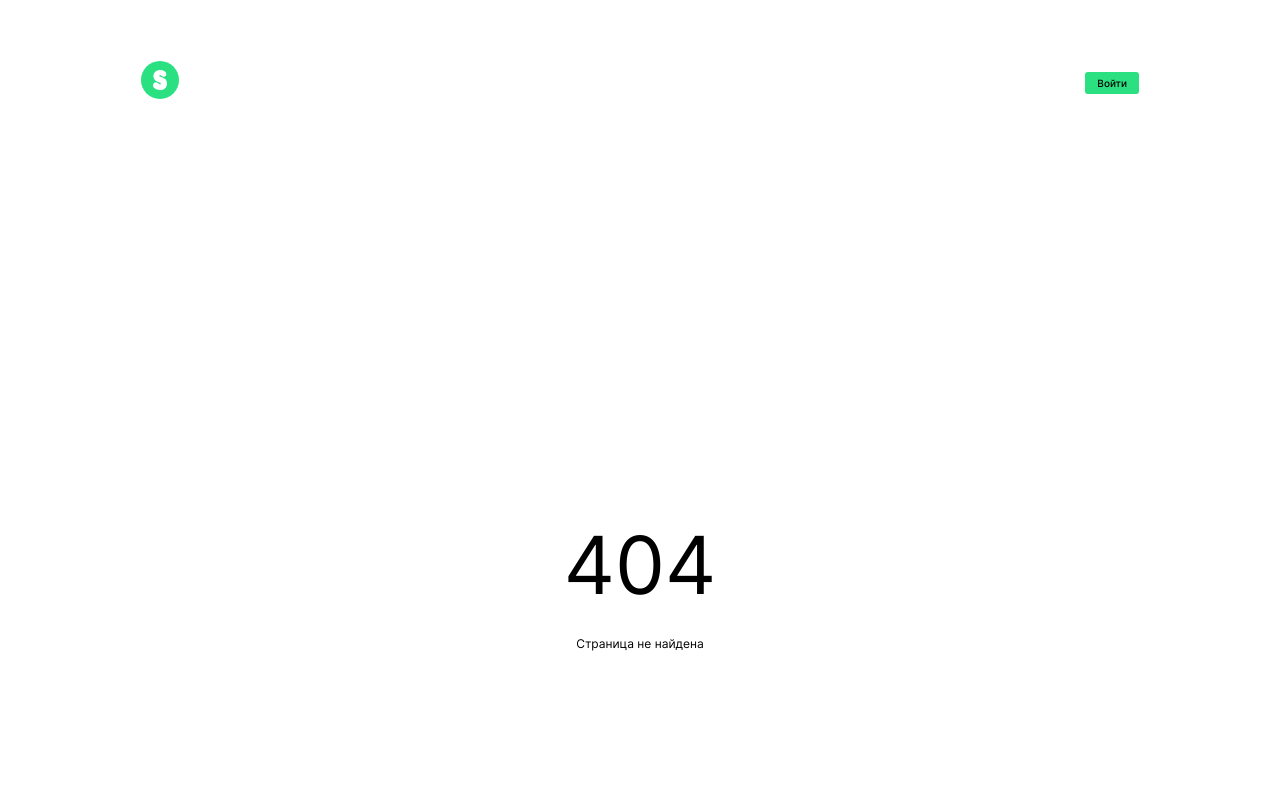
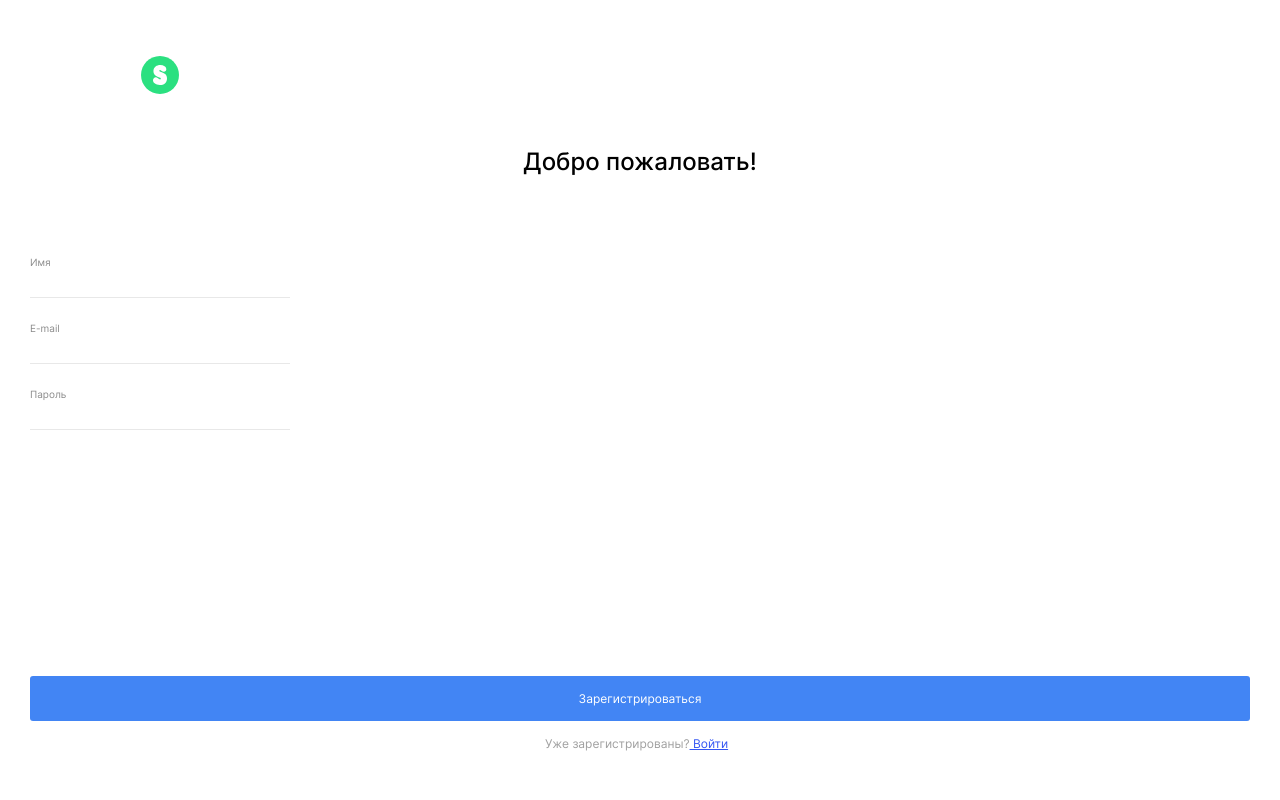
Before and after one commit to Maryk1007/movies-explorer-frontend, a React app: page /signup in a window 1280 px wide. Before the commit this address had no page. Shown: the top 800 px of the page. Built offline with nearby package versions, Linux system fonts and the light colour scheme.

Commit message:
layout register

```diff
--- a/src/components/App/App.js
+++ b/src/components/App/App.js
@@ -3,7 +3,7 @@ import { Routes, Route,useLocation } from 'react-router-dom';
 import Header from '../Header/Header';
 import Main from '../Main/Main';
 import Footer from '../Footer/Footer';
-// import Register from '../Register';
+import Register from '../Register/Register';
 // import Login from '../Login';
 // import Movies from '../Movies';
 import PageNotFound from '../PageNotFound/PageNotFound';
@@ -20,6 +20,23 @@ function App() {
   const closeNavigationMenu = () => {
     setIsNavigationMenuOpen(false);
   }
+
+  // регистрация пользователей
+  // const handleRegister = (updateRegister) => {
+  //   return auth.register(updateRegister.email, updateRegister.password)
+  //     .then(() => {
+  //       setIsInfoTooltipOpen(true);
+  //       setIsRegistrationSuccessful(true);
+  //       history.push('/signin');
+  //     })
+  //     .catch(() => {
+  //       setIsRegistrationSuccessful(false);
+  //     })
+  //     .finally(() => {
+  //       setIsInfoTooltipOpen(true);
+  //       updateRegister.onRenderLoading(false)
+  //     })
+  // }
 
   // Установить текущий год в footer
   const getYear=()=>{
@@ -38,6 +55,9 @@ function App() {
         <Route exact path="/"
           element={<Main location={pathname}/>}>
         </Route>
+        <Route path="/signup"
+          element={<Register location={pathname}/>}>
+        </Route>
         <Route exact path="*"
           element={<PageNotFound/>}>
         </Route>
--- a/src/components/Header/Header.css
+++ b/src/components/Header/Header.css
@@ -39,6 +39,10 @@
     display: flex;
 }
 
+.header__nav_disabled {
+  display: none;
+}
+
 .header__nav_item {
     margin: 0;
     padding: 0;
--- a/src/components/Header/Header.js
+++ b/src/components/Header/Header.js
@@ -4,6 +4,9 @@ import logo from '../../images/logo.svg';
 
 
 function Header({ isOpen, onClose, onClick, location }) {
+
+  const headerPromo = '/';
+
   const headerMain = [
     '/movies',
     '/saved-movies',
@@ -15,13 +18,13 @@ function Header({ isOpen, onClose, onClick, location }) {
     '/signup'
   ];
     const classNameHeader=`header ${
-      location === '/' ? 'header__promo header_active' :
+      headerPromo.includes(location) ? 'header__promo header_active' :
       headerMain.includes(location) ? 'header__main header_active' :
       headerTypeSign.includes(location) ? 'header__sign header_active' : ''
     }`;
 
     const classNameBurgerMenu=`${headerMain.includes(location) ? 'header__burger-menu' : 'header__burger-menu_disabled'}`;
-    const classNameNavigationMenu=`${headerTypeSign.includes(location) ? 'header__nav' : 'header__nav header__nav_disabled'}`;
+    const classNameNavigationMenu=`${headerPromo.includes(location) ? 'header__nav' : 'header__nav header__nav_disabled'}`;
 
     return (
     <header className={classNameHeader}>
--- /dev/null
+++ b/src/components/Register/Register.css
@@ -0,0 +1,103 @@
+.auth {
+  margin: 0 30px 30px;
+  display: flex;
+  flex-direction: column;
+  align-items: center;
+}
+
+.auth__title {
+  margin: 0;
+  margin-bottom: 80px;
+  font-weight: 500;
+  font-size: 24px;
+  line-height: 1.21;
+  text-align: center;
+}
+
+.form {
+  min-width: 100%;
+}
+
+.form__container {
+  position: relative;
+  width: 260px;
+}
+
+.form__label {
+  margin: 0;
+  font-weight: 400;
+  font-size: 10px;
+  line-height: 1.2;
+  color: #8B8B8B;
+  text-align: start;
+}
+
+.form__input {
+  margin: 0;
+  padding: 0;
+  width: 100%;
+  margin-bottom: 24px;
+  padding-bottom: 10px;
+  background-color: transparent;
+  border: none;
+  font-weight: 400;
+  font-size: 14px;
+  line-height: 1.21;
+  border-bottom: 1px solid #E8E8E8;
+}
+
+.form__input:focus-within {
+  border-bottom: 1px solid #3456F3;
+}
+
+.form__field-error {
+  position: absolute;
+  left: 0;
+  top: 46px;
+  font-weight: 400;
+  font-size: 10px;
+  line-height: 1.2;
+  color: #FF3055;
+  visibility: hidden;
+}
+
+.form__field-error_visible {
+  visibility: visible;
+}
+
+.form__button {
+  min-width: 100%;
+  height: 45px;
+  border-radius: 3px;
+  font-size: 12px;
+  line-height: 1.25;
+  margin-top: 222px;
+  margin-bottom: 15px;
+  background: #4285F4;
+  border: none;
+  align-items: center;
+  color: #FFFFFF;
+  cursor: pointer;
+  transition: opacity .3s ease-in;
+}
+
+.form__button:hover {
+  opacity: .8;
+}
+
+.auth__logintip {
+  font-weight: 400;
+  font-size: 12px;
+  line-height: 1.25;
+  text-align: center;
+  color: #A0A0A0;
+  margin: 0 7px 0 0;
+}
+
+.auth__login-link {
+  font-weight: 400;
+  font-size: 12px;
+  line-height: 1.25;
+  text-align: center;
+  color: #3456F3;
+}
--- /dev/null
+++ b/src/components/Register/Register.js
@@ -0,0 +1,95 @@
+import { useState, useCallback } from "react";
+import { NavLink } from 'react-router-dom';
+
+function Register() {
+  // const inputRef = useRef(true);
+  const [isContentSubmitButton] = useState('Зарегистрироваться');
+  const [data, setData] = useState({
+    email: '',
+    password: '',
+  });
+
+  const { email, password } = data;
+
+  const handleChange = useCallback((evt)=>{
+    const { name, value } = evt.target
+    setData(prevState=>({...prevState, [name]: value}))
+  }, [setData]);
+
+  const handleSubmit = (evt)=>{
+    evt.preventDefault();
+    // renderLoading(true);
+  }
+
+// изменение текста кнопки при отправке формы
+  // const renderLoading = (isLoading)=>{
+  //   isLoading ? setContentSubmitButton('Регистрация...') : setContentSubmitButton('Зарегистрироваться')
+  // }
+
+  // useEffect(()=>{
+  //   if(inputRef.current.value !== ''){
+  //     setData(inputRef.current.validity.valid);
+  //   }
+  // }, [inputRef.current.value])
+
+  // /** если значения введенные в поле input не валидны */
+  // const classNameSpan = `form__field-error ${!data ? 'form__field-error_visible' : ''}`
+  // const spanMessage = `${!data ? inputRef.current.validationMessage : ''}`
+
+  return (
+    <section className="auth">
+      <h2 className="auth__title">Добро пожаловать!</h2>
+      <form
+        className="form"
+        name="register"
+        onSubmit={handleSubmit}
+        noValidate>
+          <div className="form__container">
+            <p className='form__label'>Имя</p>
+            <input
+              className="form__input"
+              minLength={2}
+              maxLength={30}
+              type="text"
+              name="name"
+              id="name-input"
+              required />
+            <span className='form__field-error' id="error-email"></span>
+          </div>
+          <div className="form__container">
+            <p className='form__label'>E-mail</p>
+            <input
+              className="form__input"
+              value={email || ''}
+              onChange={handleChange}
+              type="email"
+              name="email"
+              id="email-input"
+              required />
+            <span className='form__field-error' id="error-email"></span>
+          </div>
+          <div className="form__container">
+            <p className='form__label'>Пароль</p>
+            <input
+              className="form__input"
+              value={password || ''}
+              onChange={handleChange}
+              type="password"
+              name="password"
+              id="password-input"
+              required />
+            <span className='form__field-error' id="error-email"></span>
+          </div>
+        <button
+          className="form__button"
+          type="submit"
+          name="submit">{isContentSubmitButton}</button>
+      </form>
+      <p className='auth__logintip'>Уже зарегистрированы?
+        <NavLink to="/signin" className="auth__login-link"> Войти</NavLink>
+      </p>
+    </section>
+  )
+}
+
+export default Register;
--- a/src/index.css
+++ b/src/index.css
@@ -10,5 +10,6 @@
 @import url(./components/Techs/Techs.css);
 @import url(./components/AboutMe/AboutMe.css);
 @import url(./components/Portfolio/Portfolio.css);
+@import url(./components/Register/Register.css);
 @import url(./components/PageNotFound/PageNotFound.css);
 @import url(./components/Footer/Footer.css);
```
